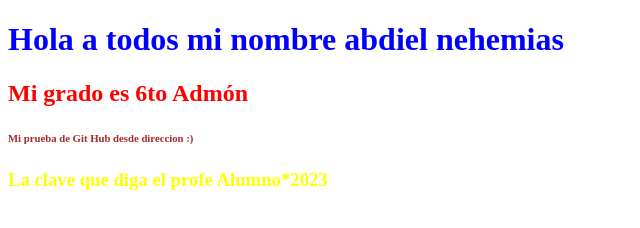
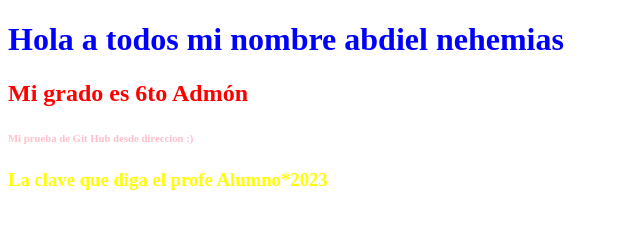
Before and after one commit to abdielveliz/Prueba-de-proyecto-de-examen, a plain HTML site: page proyecto/index.html in a window 1280 px wide. Shown: the whole page, without its empty margins (0-640 px from the left). Drawn offline with Linux system fonts and the light colour scheme.

Commit message:
Update style.css

```diff
--- a/proyecto/css/style.css
+++ b/proyecto/css/style.css
@@ -8,5 +8,5 @@ h3{
 	color: yellow;
 }
 h6{
-	color: brown;
+	color: pink;
 }
```
